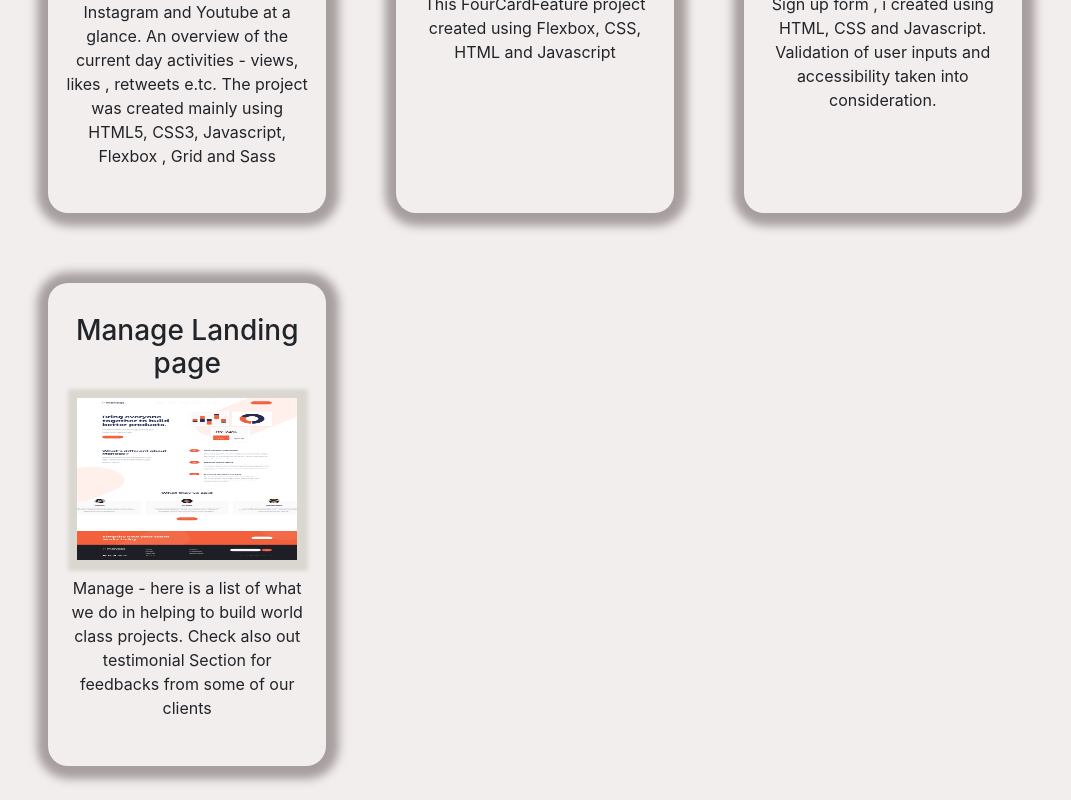
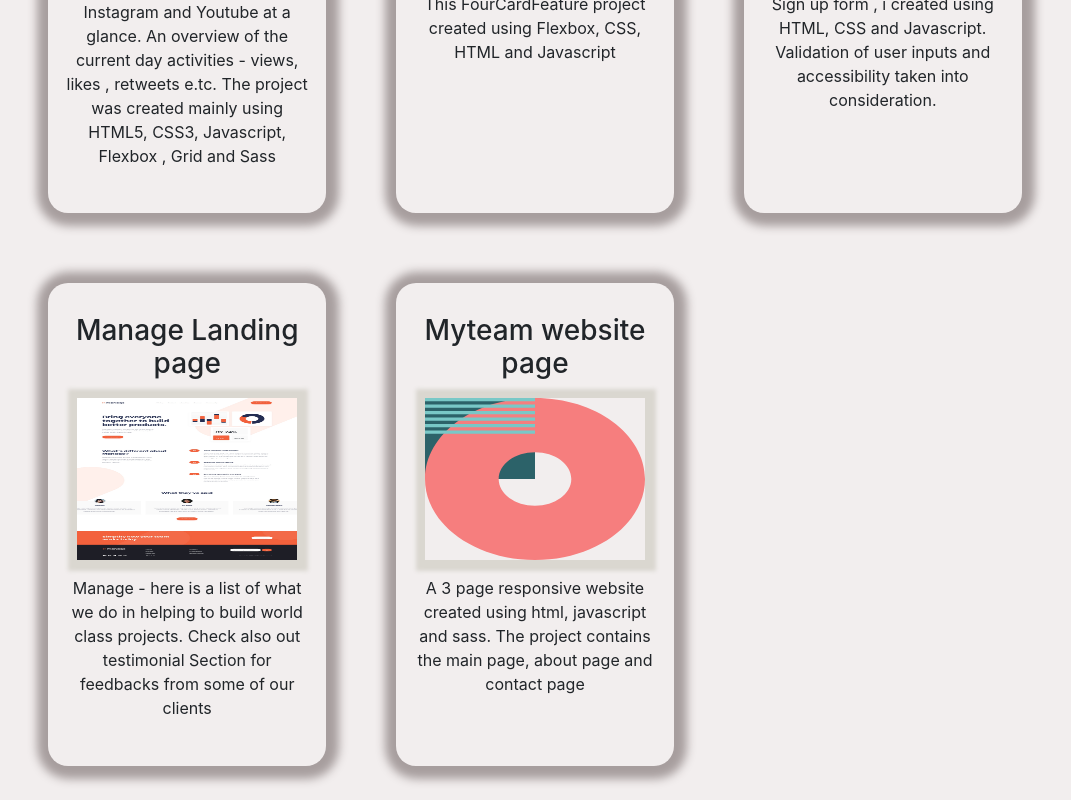
Before and after one commit to ChamuMutezva/ChamuProfile, an Angular app: page /projects in a window 1280 px wide. Shown: the part 1765-2565 px from the top of the page, without its empty margins (105-1176 px from the left). Built offline with nearby package versions, Linux system fonts and the light colour scheme.

Commit message:
feat: added myteam project to list of projects

```diff
--- a/src/app/project.service.ts
+++ b/src/app/project.service.ts
@@ -84,6 +84,13 @@ export class ProjectService {
         url: "https://chamumutezva.github.io/manage-landing-page-master/",
         notes: `Manage - here is a list of what we do in helping to build world class projects. Check also
         out testimonial Section for feedbacks from some of our clients`
+      },
+      {
+        name: "Myteam website page",
+        image: "assets/images/ProjectImage/myteam.svg",
+        url: "https://chamumutezva.github.io/my-team-website-design/",
+        notes: `A 3 page responsive website created using html, javascript and sass. The project contains
+        the main page, about page and contact page`
       }
     ]
   }
```
Also changed, not shown: src/assets/images/ProjectImage/myteam.svg (added).
